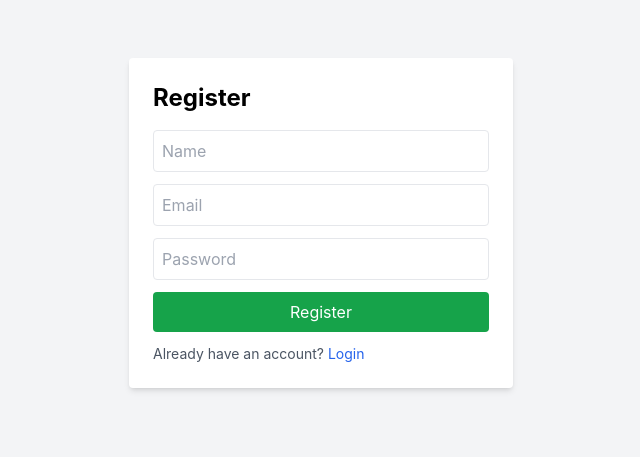
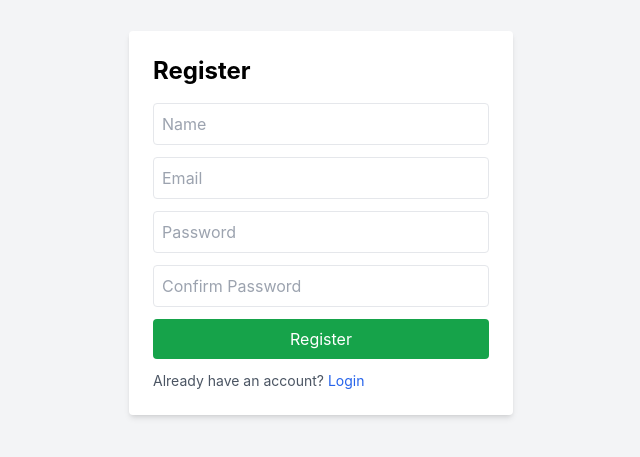
Before and after one commit to anju-sankar/aas_app, a React (Create React App) app in the folder react-auth-app/: page /register in a window 1280 px wide. Shown: the part 177-634 px from the top of the page, without its empty margins (319-959 px from the left). Built offline with nearby package versions, Linux system fonts and the light colour scheme; no server answers.

Commit message:
Confirm password added

```diff
--- a/react-auth-app/src/components/RegisterForm.js
+++ b/react-auth-app/src/components/RegisterForm.js
@@ -7,12 +7,23 @@ export default function RegisterForm() {
   const [name, setName] = useState("");
   const [email, setEmail] = useState("");
   const [password, setPassword] = useState("");
+  const [confirmPassword, setConfirmPassword] = useState(""); // new state
   const [error, setError] = useState("");
   const navigate = useNavigate();
 
   const handleSubmit = async (e) => {
     e.preventDefault();
-    const res = await register(name, email, password);
+    setError("");
+
+    // Frontend password match check
+    if (password !== confirmPassword) {
+      setError("Passwords do not match");
+      return;
+    }
+
+    // Pass password_confirmation to backend
+    const res = await register(name, email, password, confirmPassword);
+
     if (res.success) navigate("/dashboard");
     else setError(res.message);
   };
@@ -25,6 +36,7 @@ export default function RegisterForm() {
       >
         <h2 className="text-2xl font-bold mb-4">Register</h2>
         {error && <p className="text-red-500 mb-2">{error}</p>}
+
         <input
           type="text"
           placeholder="Name"
@@ -49,12 +61,22 @@ export default function RegisterForm() {
           onChange={(e) => setPassword(e.target.value)}
           required
         />
+        <input
+          type="password"
+          placeholder="Confirm Password"
+          className="w-full p-2 mb-3 border rounded"
+          value={confirmPassword} // use separate state
+          onChange={(e) => setConfirmPassword(e.target.value)}
+          required
+        />
+
         <button
           type="submit"
           className="w-full bg-green-600 text-white p-2 rounded hover:bg-green-700"
         >
           Register
         </button>
+
         <p className="mt-3 text-sm text-gray-600">
           Already have an account?{" "}
           <Link to="/login" className="text-blue-600">
--- a/react-auth-app/src/context/AuthContext.js
+++ b/react-auth-app/src/context/AuthContext.js
@@ -42,12 +42,13 @@ export const AuthProvider = ({ children }) => {
     }
   };
 
-  const register = async (name, email, password) => {
+  const register = async (name, email, password, passwordConfirmation) => {
     try {
       const res = await api.post("/register", {
         name,
         email,
         password,
+        password_confirmation: passwordConfirmation
       });
       return await login(email, password);
     } catch (err) {
```
